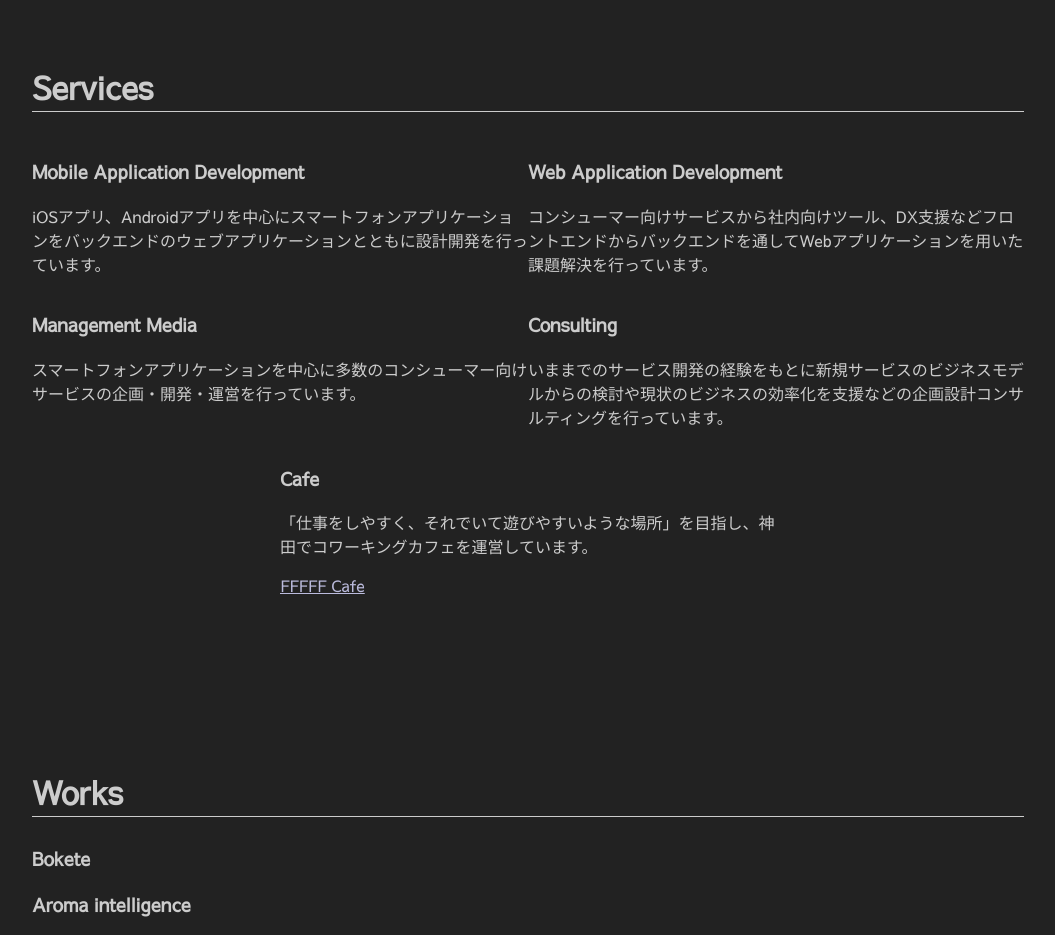
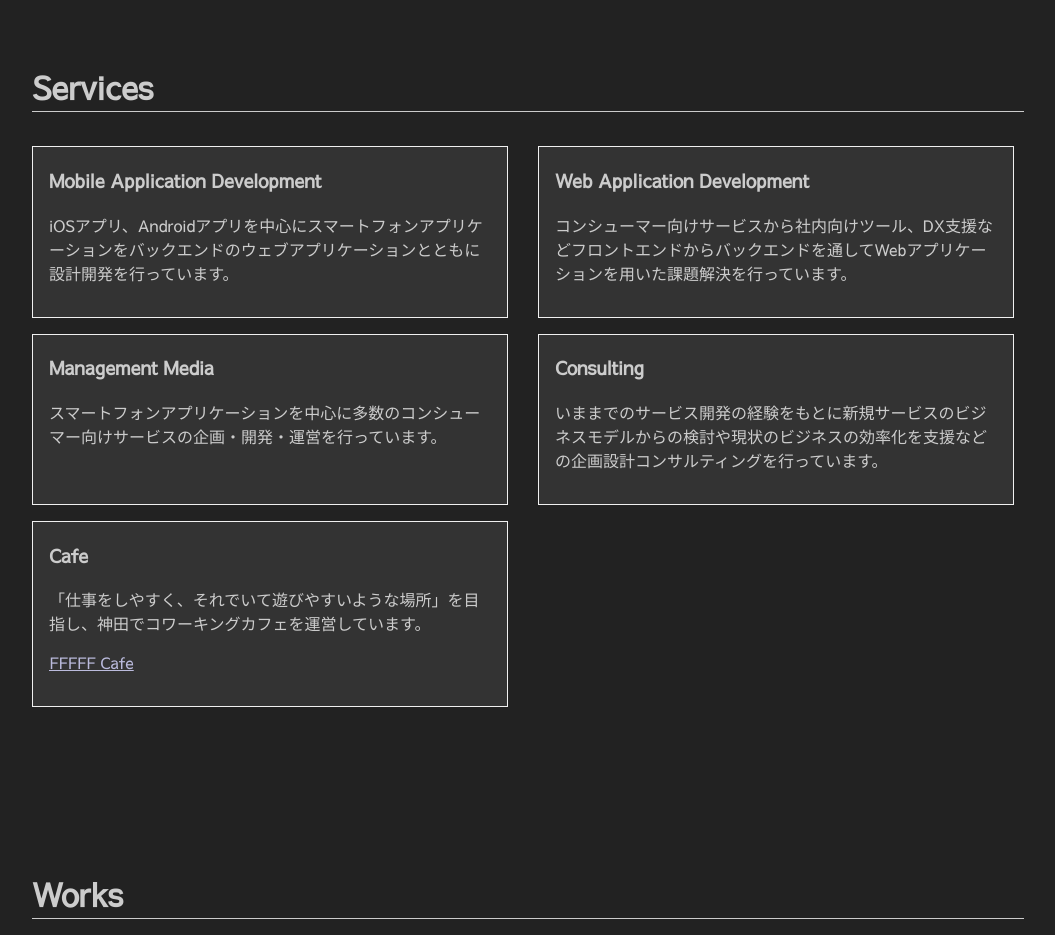
Before and after one commit to reload-co-jp/reload.co.jp, an Astro site: page / in a window 1280 px wide. Shown: the part 820-1755 px from the top of the page, without its empty margins (112-1167 px from the left). Built offline with nearby package versions, Linux system fonts and the light colour scheme; Astro itself is replaced by a stand-in of ours.

Commit message:
Add box style

```diff
--- a/src/pages/index.astro
+++ b/src/pages/index.astro
@@ -93,11 +93,17 @@ const primaryColor = "#3e62ad"
   }
   .boxes {
     display: flex;
+    gap: 3%;
+    flex-direction: row;
     flex-wrap: wrap;
-    justify-content: space-around;
+    /* justify-content: space-around; */
     .box {
+      background: #333;
+      border: solid 1px #f0f0f0;
+      margin: 0.5rem 0;
       min-width: 320px;
-      width: 50%;
+      padding: 0 1rem 1rem;
+      width: 48%;
     }
   }
 </style>
```
